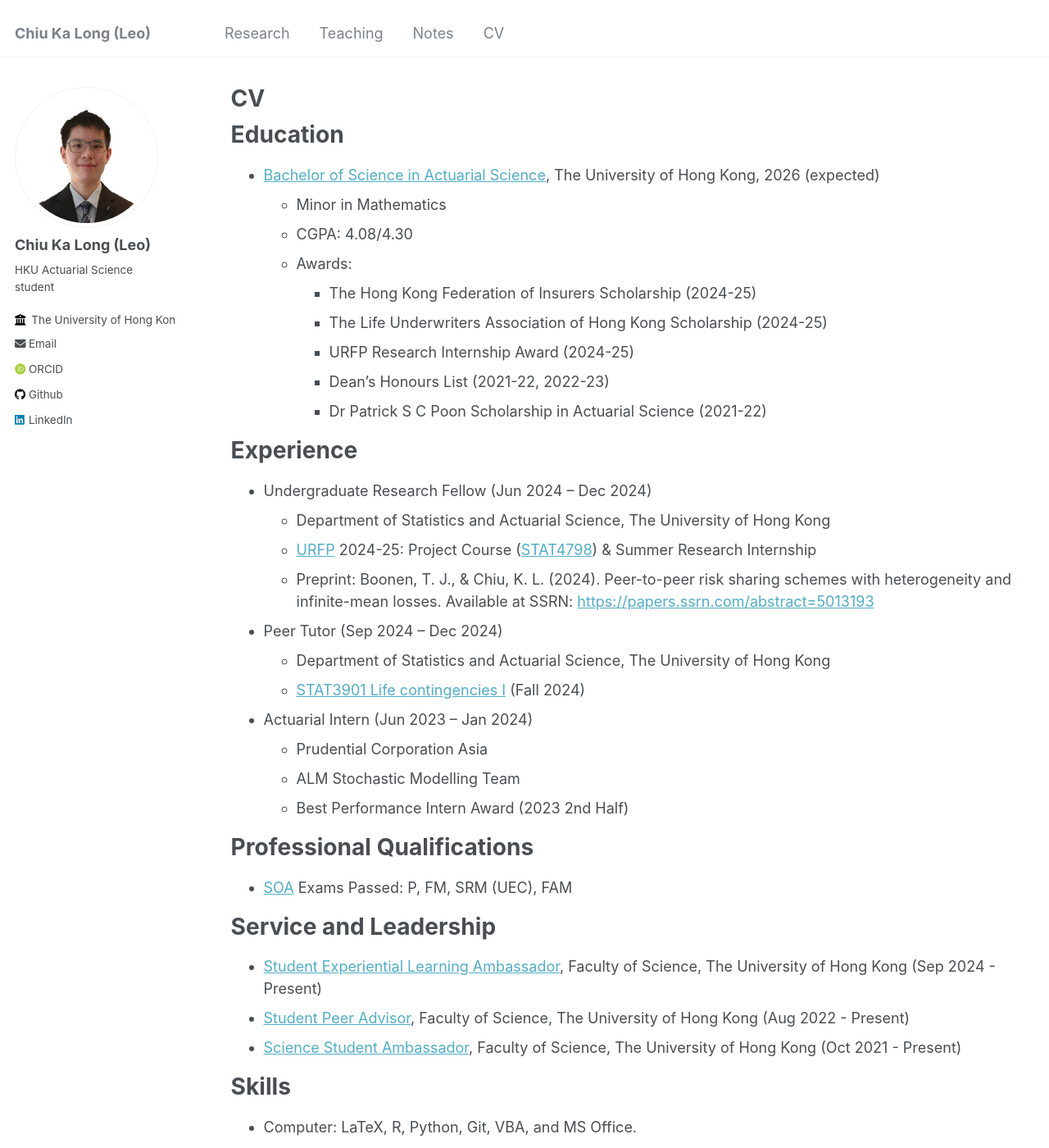
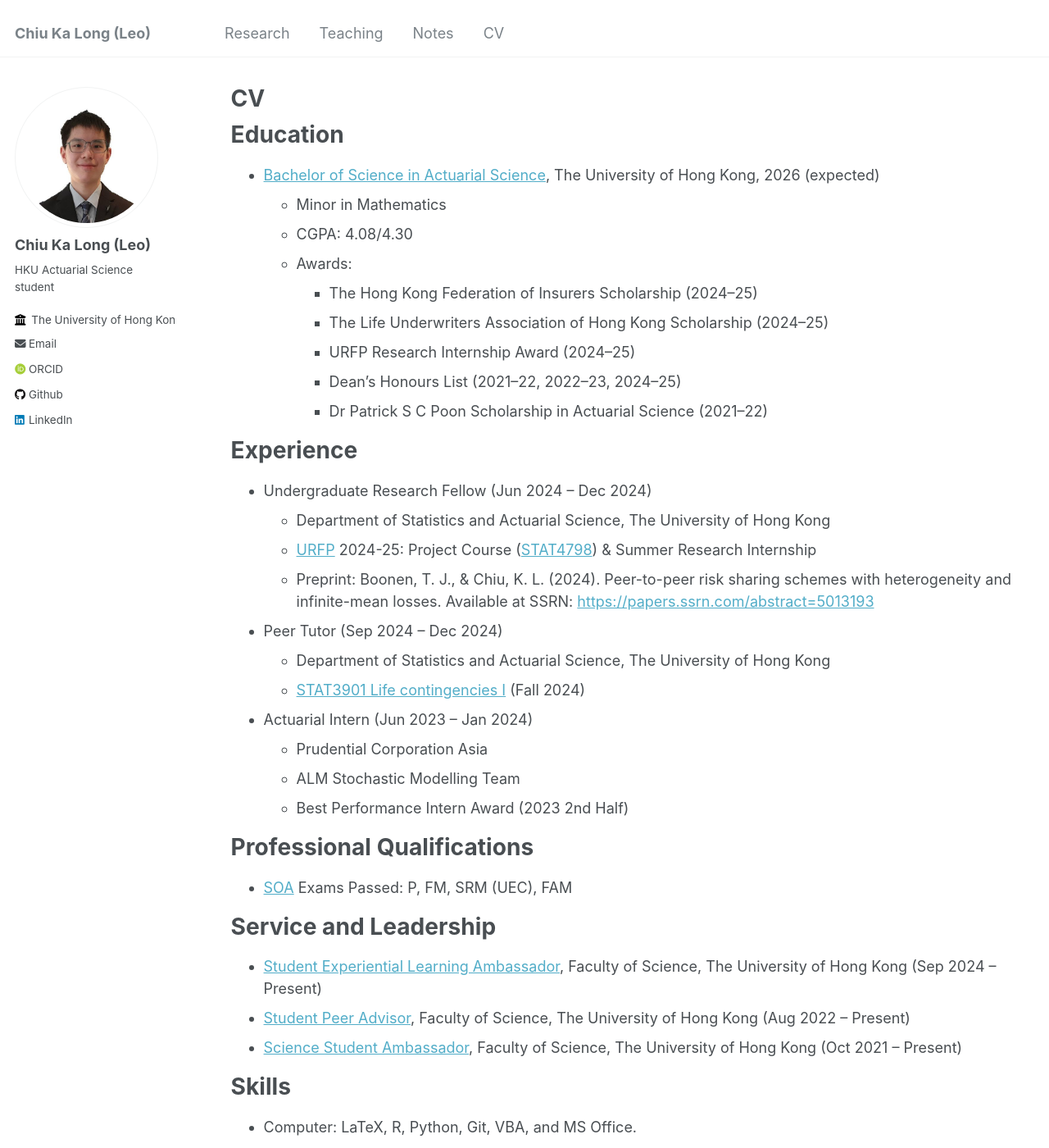
Before and after one commit to leochiukl/leochiukl.github.io, a Jekyll site: the page built from _pages/cv.md, in a window 1280 px wide and 1400 px high. Shown: the whole window at 82% size. Built offline with Jekyll 4.4.1, drawn with Linux system fonts in a browser that asks for light colours; some web fonts are replaced.

Commit message:
Update cv

```diff
--- a/_pages/cv.md
+++ b/_pages/cv.md
@@ -14,11 +14,11 @@ redirect_from:
   * Minor in Mathematics
   * CGPA: 4.08/4.30
   * Awards:
-    * The Hong Kong Federation of Insurers Scholarship (2024-25)
-    * The Life Underwriters Association of Hong Kong Scholarship (2024-25)
-    * URFP Research Internship Award (2024-25)
-    * Dean's Honours List (2021-22, 2022-23)
-    * Dr Patrick S C Poon Scholarship in Actuarial Science (2021-22)
+    * The Hong Kong Federation of Insurers Scholarship (2024--25)
+    * The Life Underwriters Association of Hong Kong Scholarship (2024--25)
+    * URFP Research Internship Award (2024--25)
+    * Dean's Honours List (2021--22, 2022--23, 2024--25)
+    * Dr Patrick S C Poon Scholarship in Actuarial Science (2021--22)
 
 # Experience
 * Undergraduate Research Fellow (Jun 2024 -- Dec 2024)
@@ -41,9 +41,9 @@ Professional Qualifications
 
 Service and Leadership
 ======
-* [Student Experiential Learning Ambassador](https://www.scifac.hku.hk/current/ug/el/experiential-learning-ambassadors-student-sharing-list), Faculty of Science, The University of Hong Kong (Sep 2024 - Present)
-* [Student Peer Advisor](https://www.scifac.hku.hk/current/ug/academic/aa), Faculty of Science, The University of Hong Kong (Aug 2022 - Present)
-* [Science Student Ambassador](https://www.scifac.hku.hk/current/ug/el/others/ssas), Faculty of Science, The University of Hong Kong (Oct 2021 - Present)
+* [Student Experiential Learning Ambassador](https://www.scifac.hku.hk/current/ug/el/experiential-learning-ambassadors-student-sharing-list), Faculty of Science, The University of Hong Kong (Sep 2024 -- Present)
+* [Student Peer Advisor](https://www.scifac.hku.hk/current/ug/academic/aa), Faculty of Science, The University of Hong Kong (Aug 2022 -- Present)
+* [Science Student Ambassador](https://www.scifac.hku.hk/current/ug/el/others/ssas), Faculty of Science, The University of Hong Kong (Oct 2021 -- Present)
 
 Skills
 ======
```
